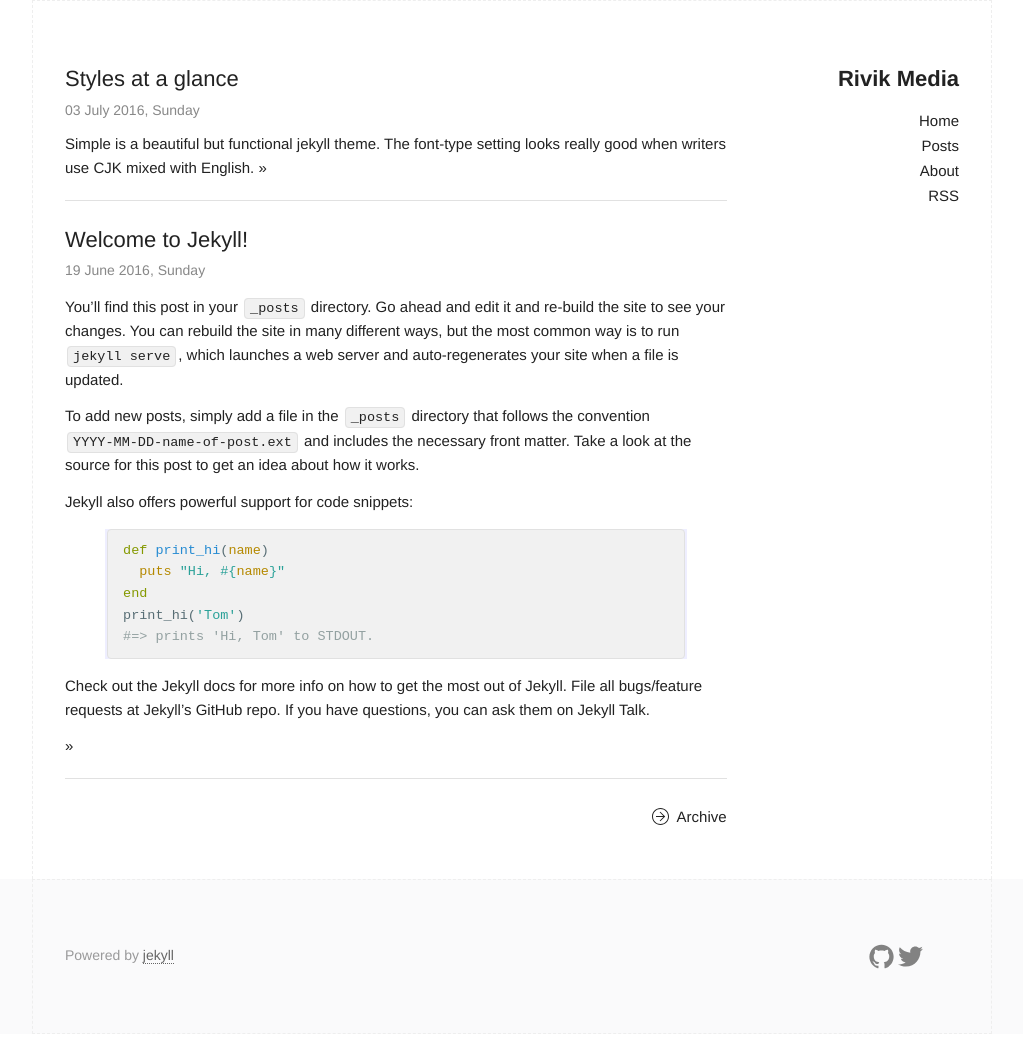
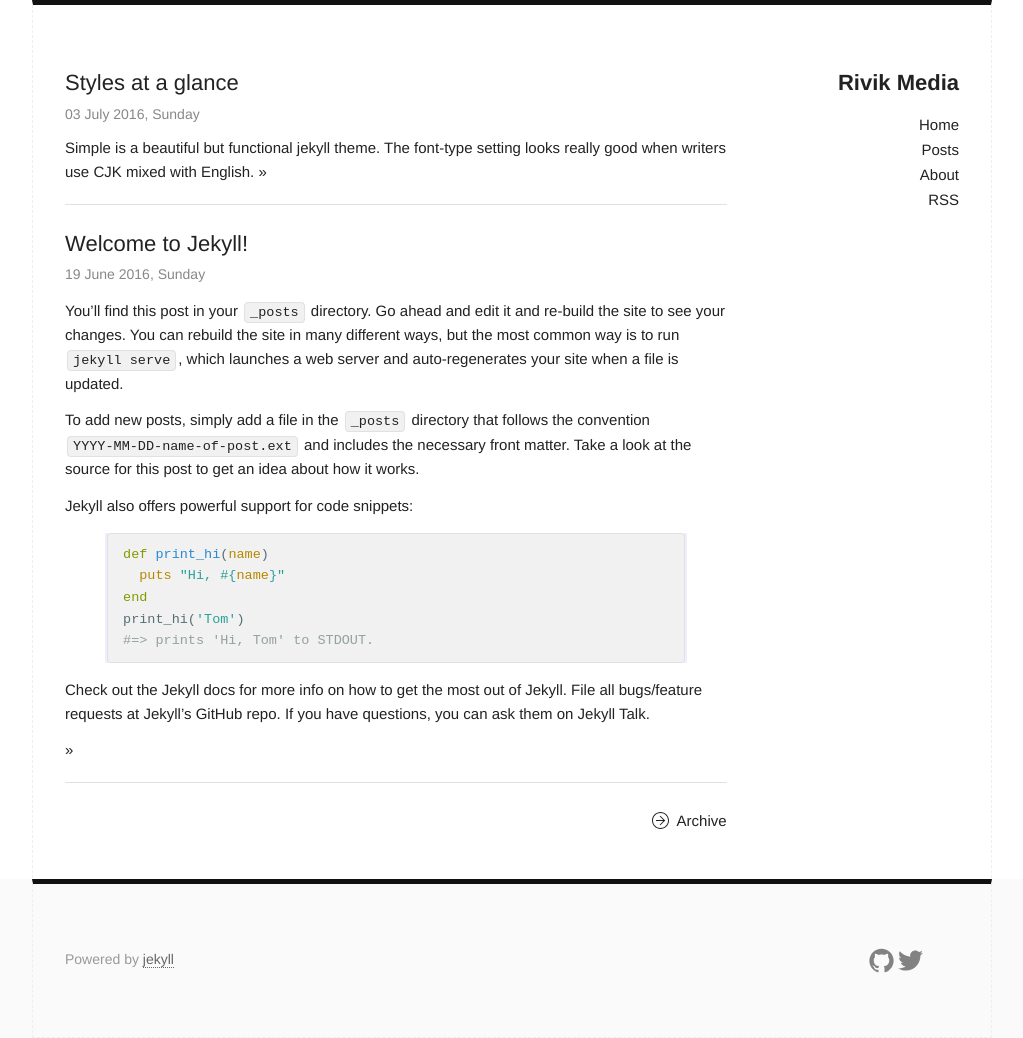
Before and after one commit to Rivik-Media/rivik-media, a Jekyll site: the page built from index.html, in a window 1280 px wide. Shown: the whole page, without its empty margins (128-1151 px from the left). Built offline with Jekyll 4.4.1, drawn with Linux system fonts in a browser that asks for light colours.

Commit message:
updated css

```diff
--- a/_sass/_base.scss
+++ b/_sass/_base.scss
@@ -46,6 +46,7 @@
   box-sizing: border-box;
   /* for test only */
   border: 1px dashed #eeeeee;
+  border-top: 5px solid #111;
 
 }
 .column,
--- a/_sass/_layout.scss
+++ b/_sass/_layout.scss
@@ -13,7 +13,7 @@
     min-height:100%;
     box-sizing: border-box;
     height:auto;
-    padding-bottom: 140px;/*等于或略大于footer的高度*/
+    padding-bottom: 140px;
 }
 
 .site-footer {
```
